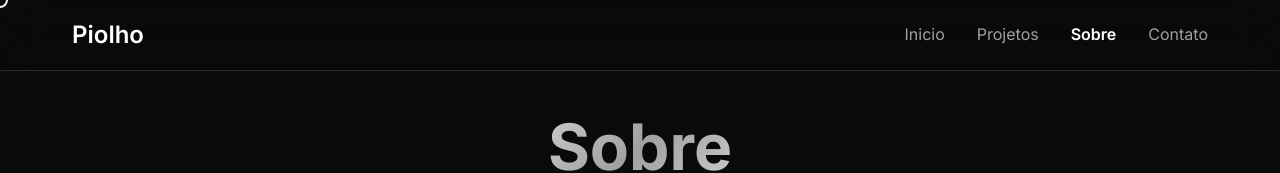
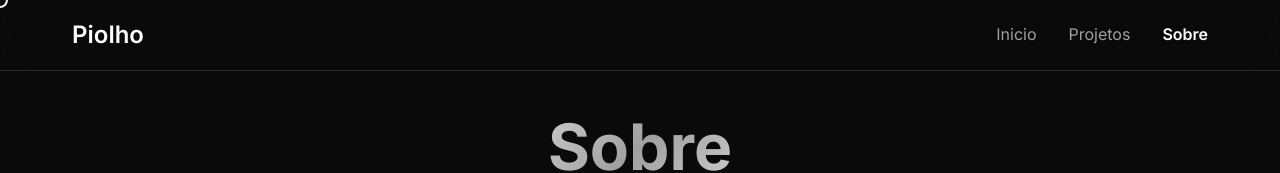
Before and after one commit to piolhocabuloso/Meu-repositorio, a plain HTML site: page about.html in a window 1280 px wide. Shown: the top 173 px of the page. Drawn offline with Linux system fonts and the light colour scheme; no server answers.

Commit message:
2 commit

```diff
--- a/about.html
+++ b/about.html
@@ -23,7 +23,7 @@
                 <a href="./index.html" class="nav-item">Inicio</a>
                 <a href="./work.html" class="nav-item">Projetos</a>
                 <a href="./about.html" class="nav-item active">Sobre</a>
-                <a href="https://www.contate.me/5533999411080" class="nav-item" target="_blank">Contato</a>
+                <!-- <a href="https://www.contate.me/5533999411080" class="nav-item" target="_blank">Contato</a> -->
             </nav>
         </div>
     </header>
```
Also changed, not shown: index.html (+1 -1 lines).
